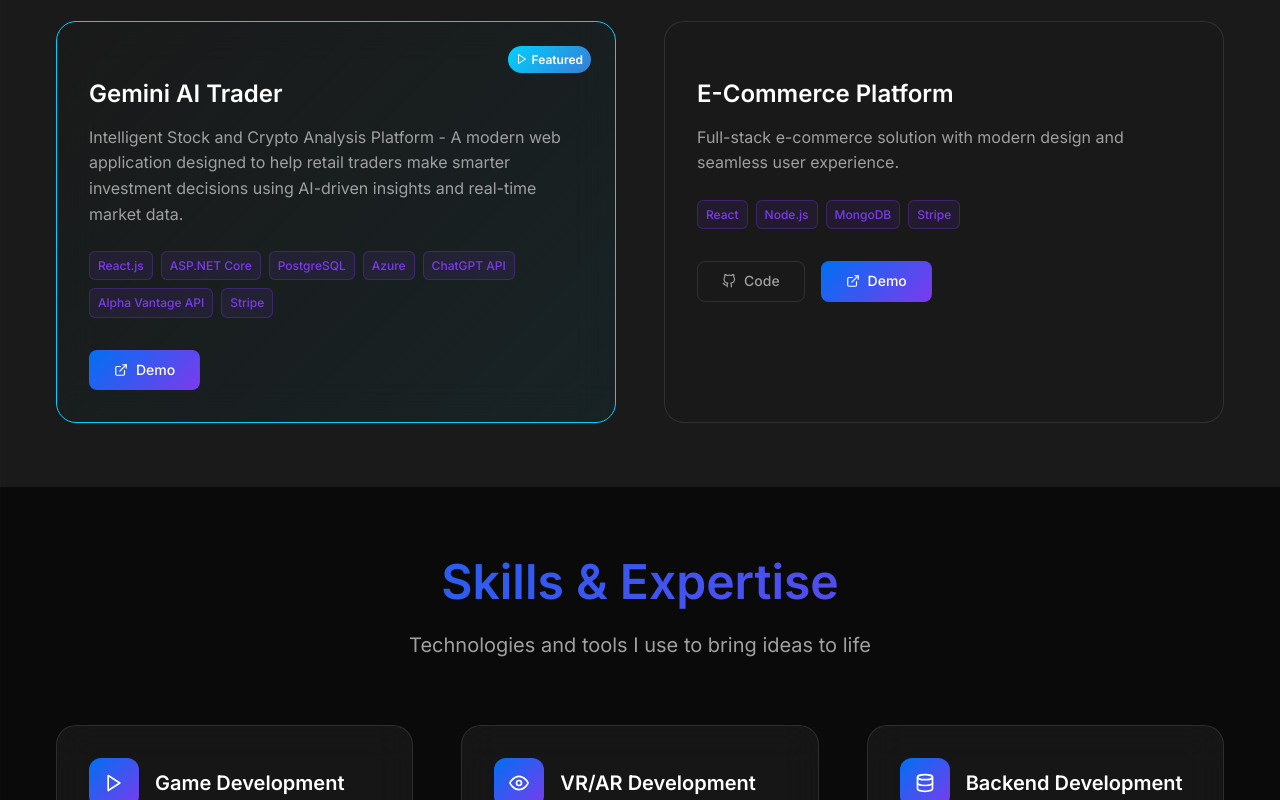
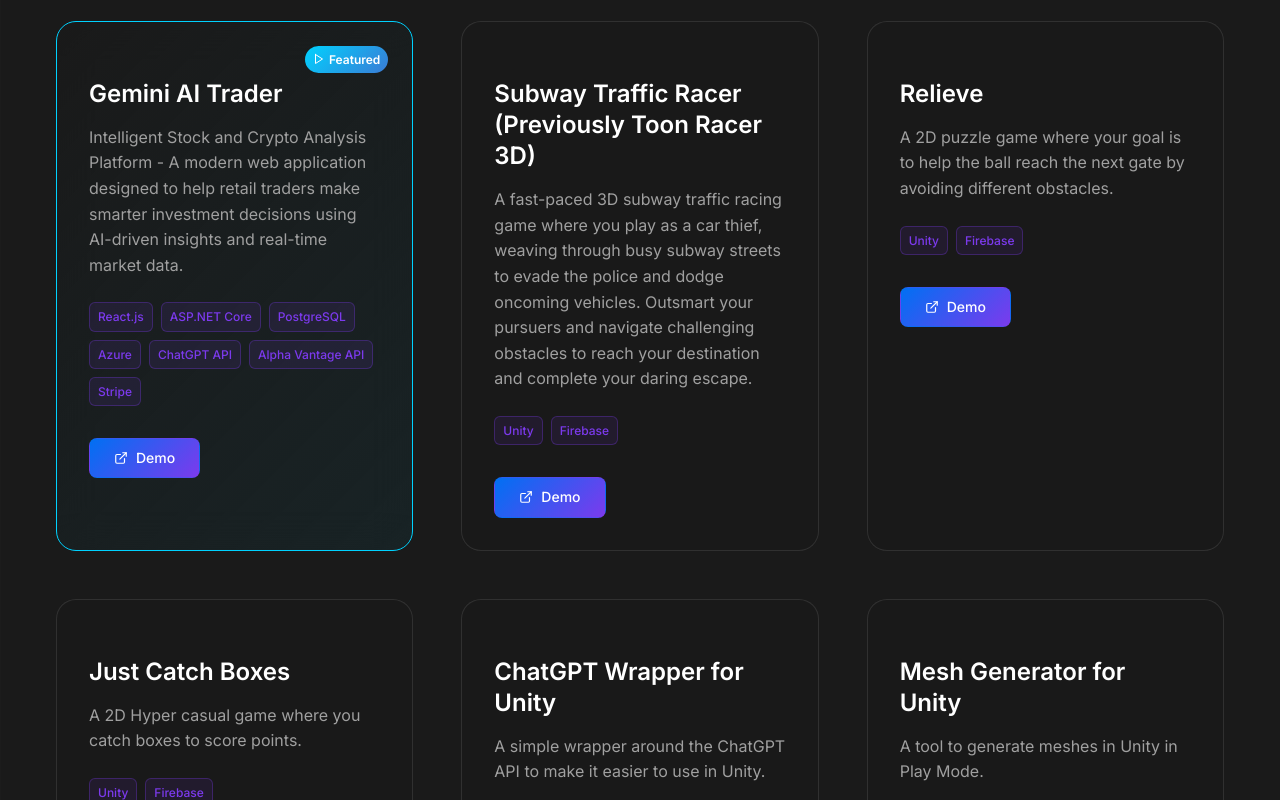
Before and after one commit to abdullah6930/abdullah-qadeer-portfolio, a React (Create React App) app: page / in a window 1280 px wide. Shown: the part 4260-5060 px from the top of the page. Built offline with nearby package versions, Linux system fonts and the light colour scheme.

Commit message:
Added Personal and Professional Projects.

```diff
--- a/src/components/Projects.js
+++ b/src/components/Projects.js
@@ -33,27 +33,73 @@ const Projects = () => {
         "/images/projects/gemini-ai-trader/Stocks Mobile View.png"
       ],
       videos: [
-        // Add YouTube video IDs here when available
       ]
     },
-    // Add more projects here
     {
-      title: "E-Commerce Platform",
-      description: "Full-stack e-commerce solution with modern design and seamless user experience.",
-      fullDescription: "A complete e-commerce platform built with React and Node.js, featuring product catalog, shopping cart, payment integration, order management, and admin dashboard. Includes advanced features like recommendation engine, inventory management, and real-time notifications.",
-      technologies: ["React", "Node.js", "MongoDB", "Stripe"],
-      github: "https://github.com/example/ecommerce",
-      demo: "https://ecommerce-demo.com",
+      title: "Subway Traffic Racer (Previously Toon Racer 3D)",
+      description: "A fast-paced 3D subway traffic racing game where you play as a car thief, weaving through busy subway streets to evade the police and dodge oncoming vehicles. Outsmart your pursuers and navigate challenging obstacles to reach your destination and complete your daring escape.",
+      fullDescription: "Subway Traffic Racer is a fast-paced 3D subway traffic racing game where you play as a car thief, weaving through busy subway streets to evade the police and dodge oncoming vehicles. Outsmart your pursuers and navigate challenging obstacles to reach your destination and complete your daring escape.",
+      technologies: ["Unity", "Firebase"],
+      demo: "https://play.google.com/store/apps/details?id=com.BoxesLabs.ToonRacer",
       featured: false,
       images: [
-        "https://via.placeholder.com/800x400/E91E63/white?text=Product+Catalog",
-        "https://via.placeholder.com/800x400/9C27B0/white?text=Shopping+Cart",
-        "https://via.placeholder.com/800x400/3F51B5/white?text=Admin+Dashboard"
       ],
       videos: [
-        "dQw4w9WgXcQ"
+        "AfTfzVBIujk"
       ]
-    }
+    },
+    {
+      title: "Relieve",
+      description: "A 2D puzzle game where your goal is to help the ball reach the next gate by avoiding different obstacles.",
+      fullDescription: "Relieve is a 2D puzzle game where your goal is to help the ball reach the next gate by avoiding different obstacles. With 64 unique levels, you'll need to think strategically to solve each puzzle. The game features a minimalist design with smooth gameplay and a calming atmosphere, making it perfect for casual play.\n Each and every level design is hand drawn on paper first. The levels are positioned with difficulty in mind. The game is designed to be played on mobile devices.",
+      technologies: ["Unity", "Firebase"],
+      demo: "https://play.google.com/store/apps/details?id=com.BoxesLabs.Relieve",
+      featured: false,
+      images: [
+      ],
+      videos: [
+        "wnoIDet9-wg"
+      ]
+    },
+    {
+      title: "Just Catch Boxes",
+      description: "A 2D Hyper casual game where you catch boxes to score points.",
+      fullDescription: "Just Catch Boxes is a 2D Hyper casual game where you catch boxes to score points. Each character has different stats like speed and box carrying capacity. The game runs endlessly and the scores are saved in the global leaderboard.",
+      technologies: ["Unity", "Firebase"],
+      demo: "https://play.google.com/store/apps/details?id=com.BoxesLabs.JustCatchBoxes",
+      featured: false,
+      images: [
+      ],
+      videos: [
+        "tGabkt444So"
+      ]
+    },
+    {
+      title: "ChatGPT Wrapper for Unity",
+      description: "A simple wrapper around the ChatGPT API to make it easier to use in Unity.",
+      fullDescription: "This is a simple wrapper around the ChatGPT API to make it easier to use in Unity. It allows you to easily integrate ChatGPT into your Unity projects. It uses the OpenAI API to generate text responses to your prompts. It also allows you to easily add a chat interface to your Unity projects.",
+      technologies: ["Unity", "ChatGPT API"],
+      github: "https://github.com/abdullah6930/ChatGPTWrapper_Unity",
+      featured: false,
+      images: [
+      ],
+      videos: [
+        "Pt9sJFzE8qA"
+      ]
+    },
+    {
+      title: "Mesh Generator for Unity",
+      description: "A tool to generate meshes in Unity in Play Mode.",
+      fullDescription: "Currently user's in unity can change mesh vertices only in edit mode that too with the help of some packages. This project is designed to help users change vertex positions in play mode through Game Window. User's can change vertex positions on x,y and z axis just like they move gameeobjects in editor. The idea behind changing mesh vertices in play mode is to make it easier to be integrated into any project that wants to allow users to interact with 3D objects.",
+      technologies: ["Unity"],
+      github: "https://github.com/abdullah6930/MeshGeneration",
+      featured: false,
+      images: [
+      ],
+      videos: [
+        "PzhMkh2wJgA"
+      ]
+    },
   ];
 
   const containerVariants = {
@@ -216,6 +262,7 @@ const Projects = () => {
                         Code
                       </a>
                     )}
+                    {project.demo && (
                       <a
                         href={project.demo}
                         className="project-link primary"
@@ -226,6 +273,7 @@ const Projects = () => {
                         <FiExternalLink />
                         Demo
                       </a>
+                    )}
                   </div>
                 </div>
               </motion.div>
@@ -323,6 +371,7 @@ const Projects = () => {
                       View Code
                     </a>
                   )}
+                  {selectedProject.demo && (
                     <a
                       href={selectedProject.demo}
                       className="modal-link primary"
@@ -332,6 +381,7 @@ const Projects = () => {
                       <FiExternalLink />
                       Live Demo
                     </a>
+                  )}
                 </div>
               </div>
             </motion.div>
```
Lines whose indentation alone changed are shown as unchanged.
